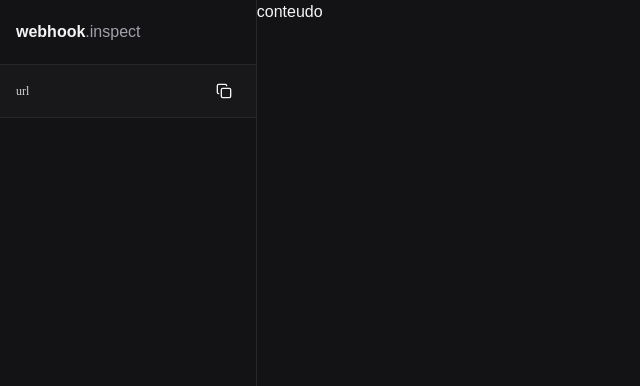
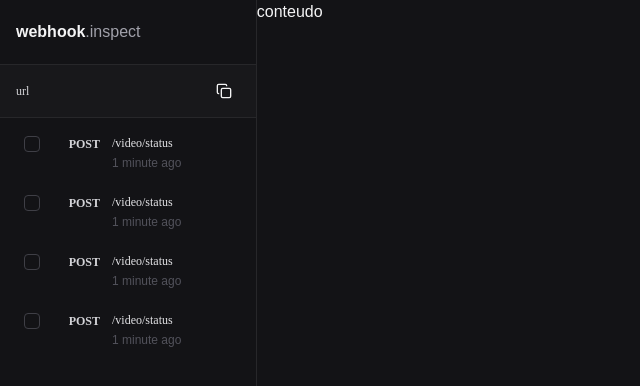
Before and after one commit to gitirana/webhook-inspector, a React app in the folder web/: page / in a window 1280 px wide. Shown: the top 386 px of the page, without its empty margins (0-640 px from the left). Built offline with nearby package versions, Linux system fonts and the light colour scheme; the HTML template or start-up script is replaced by a standard one.

Commit message:
feat: create webhook list items

```diff
--- a/web/package.json
+++ b/web/package.json
@@ -10,6 +10,7 @@
     "format": "biome format --write"
   },
   "dependencies": {
+    "@radix-ui/react-checkbox": "^1.3.3",
     "@tailwindcss/vite": "^4.1.17",
     "@tanstack/react-router": "^1.135.0",
     "lucide-react": "^0.554.0",
--- a/web/src/components/sidebar.tsx
+++ b/web/src/components/sidebar.tsx
@@ -1,5 +1,6 @@
 import { CopyIcon } from "lucide-react";
 import { IconButton } from "./ui/icon-button";
+import { WebhookList } from "./webhook-list";
 
 export function Sidebar() {
   return (
@@ -18,6 +19,8 @@
 
         <IconButton icon={<CopyIcon className="size-4" />} />
       </div>
+
+      <WebhookList />
     </div>
   )
 }
--- /dev/null
+++ b/web/src/components/ui/checkbox.tsx
@@ -0,0 +1,25 @@
+import * as RadixCheckbox from "@radix-ui/react-checkbox"
+import { CheckIcon } from "lucide-react"
+import { twMerge } from "tailwind-merge"
+
+interface CheckboxProps extends RadixCheckbox.CheckboxProps {
+
+}
+
+export function Checkbox(props: CheckboxProps) {
+  return (
+    <RadixCheckbox.Root
+      className={twMerge(
+        "flex size-4 shrink-0 items-center justify-center rounded",
+        "border border-zinc-600 transition-colors hover:border-zinc-500",
+        "focus-visible:outline-none focus-visible:ring-2 focus-visible:ring-zinc-400 focus-visible:ring-offset-2",
+        "data-[state=checked]:border-indigo-400 data-[state=checked]:bg-indigo-400"
+      )}
+      {...props}
+    >
+      <RadixCheckbox.Indicator className="flex items-center justify-center text-zinc-900">
+        <CheckIcon className="size-3" strokeWidth={3} />
+      </RadixCheckbox.Indicator>
+    </RadixCheckbox.Root>
+  )
+}
--- /dev/null
+++ b/web/src/components/webhook-list.tsx
@@ -0,0 +1,14 @@
+import { WebhookListItem } from "./webhooks-list-item";
+
+export function WebhookList() {
+  return (
+    <div className="flex-1 overflow-y-auto">
+      <div className="space-y-1 p-2">
+        <WebhookListItem />
+        <WebhookListItem />
+        <WebhookListItem />
+        <WebhookListItem />
+      </div>
+    </div>
+  )
+}
--- /dev/null
+++ b/web/src/components/webhooks-list-item.tsx
@@ -0,0 +1,29 @@
+import { Link } from "@tanstack/react-router";
+import { IconButton } from "./ui/icon-button";
+import { Trash2Icon } from "lucide-react";
+import { Checkbox } from "./ui/checkbox";
+
+export function WebhookListItem() {
+  return (
+    <div className="group rounded-lg transition-colors duration-150 hover:bg-zinc-700/30">
+      <div className="flex items-start gap-3 px-4 py-2.5">
+        <Checkbox />
+
+        <Link to="/" className="flex flex-1 min-w-0 items-start gap-3">
+          <span className="w-12 shrink-0 font-mono text-xs font-semibold text-zinc-300 text-right">POST</span>
+          <div className="flex-1 min-2-0">
+            <p className="truncate text-xs text-zinc-200 leading-tight font-mono">
+              /video/status
+            </p>
+
+            <p className="text-xs text-zinc-500 font-medium mt-1">
+              1 minute ago
+            </p>
+          </div>
+        </Link>
+
+        <IconButton icon={<Trash2Icon className="size-3.5 text-zinc-400" />} className="opacity-0 transition-opacity group-hover:opacity-100" />
+      </div>
+    </div>
+  )
+}
```
Also changed, not shown: 1 other file (tests, documents, lock files or other folders).
